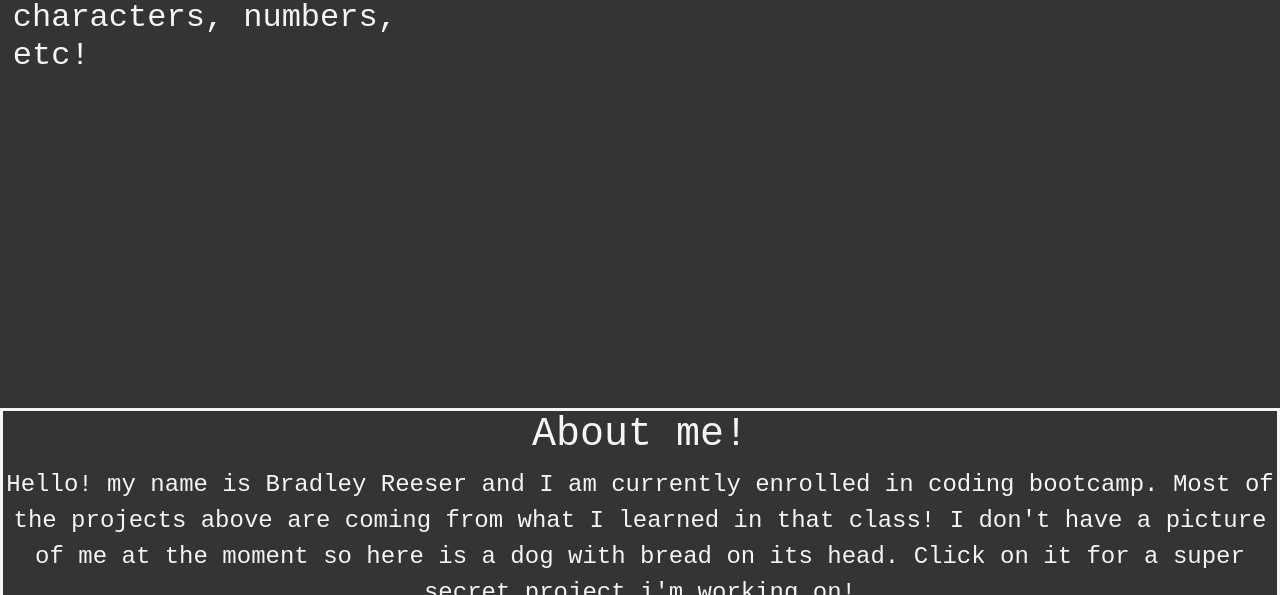
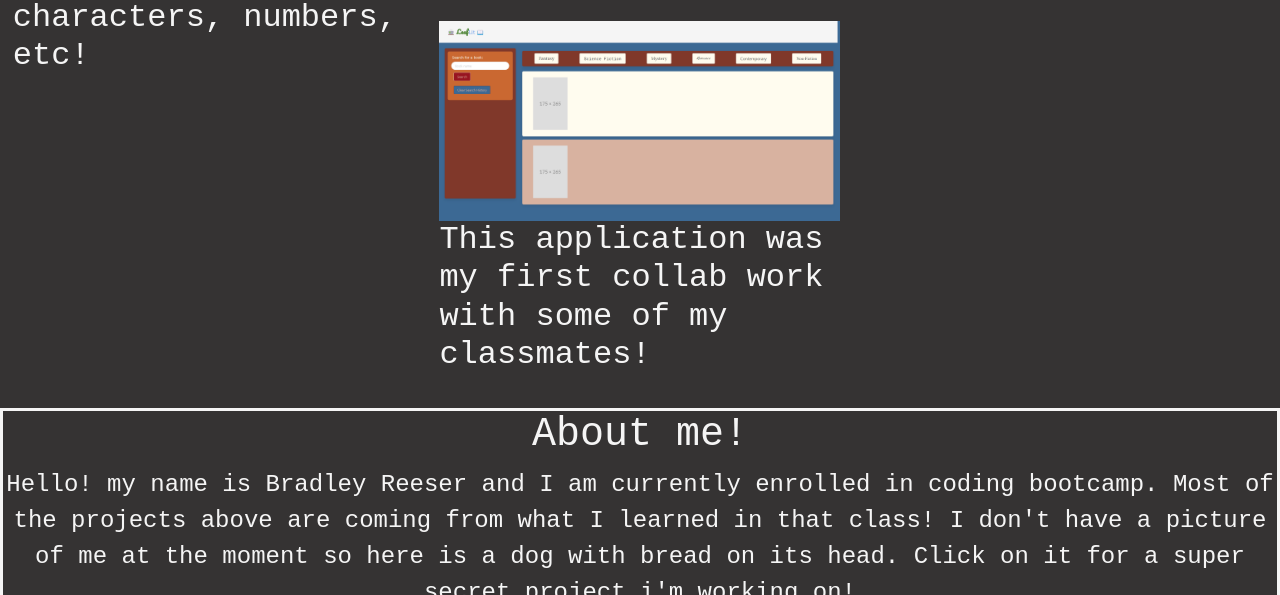
Before and after one commit to CovenantKid/psychic-succotash, a plain HTML site: page index.html in a window 1280 px wide. Shown: the part 582-1177 px from the top of the page. Drawn offline with nearby package versions, Linux system fonts and the light colour scheme.

Commit message:
added new project

```diff
--- a/index.html
+++ b/index.html
@@ -47,6 +47,10 @@
           <a href="https://covenantkid.github.io/glowing-octo-eureka/"><img src="assets/images/scheduler.png" alt="work day scheduler"  style="width:100%"></a>
           <h2>This app was a work day scheduler that saves your text for the hour block!</h2>
         </div>
+        <div class="column" id="images">
+          <a href="https://aaron-heath.github.io/leaflit/"><img src="assets/images/leaflit.png" alt="leaflit app"  style="width:100%"></a>
+          <h2>This application was my first collab work with some of my classmates!</h2>
+        </div>
           </section>
           <footer class="about center" id="aboutme">
             <h1 class="headed">About me!</h1>
```
Also changed, not shown: assets/images/leaflit.png (added).
